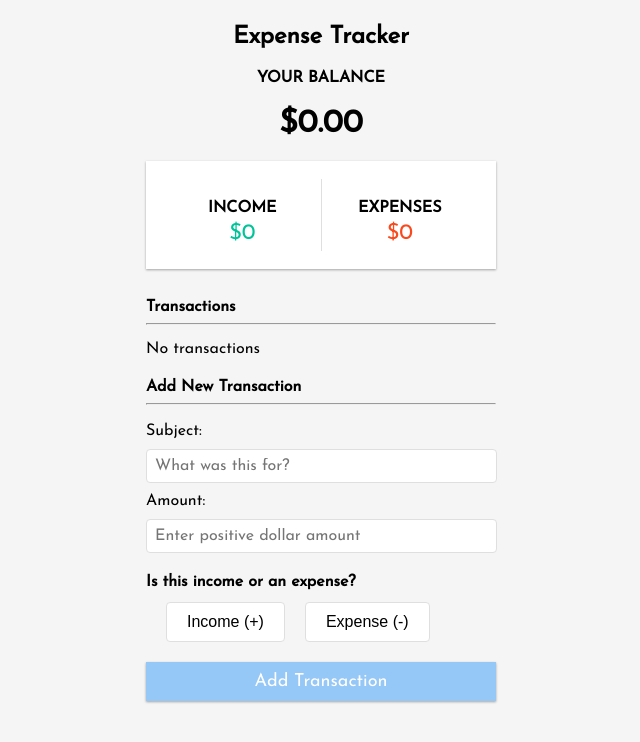
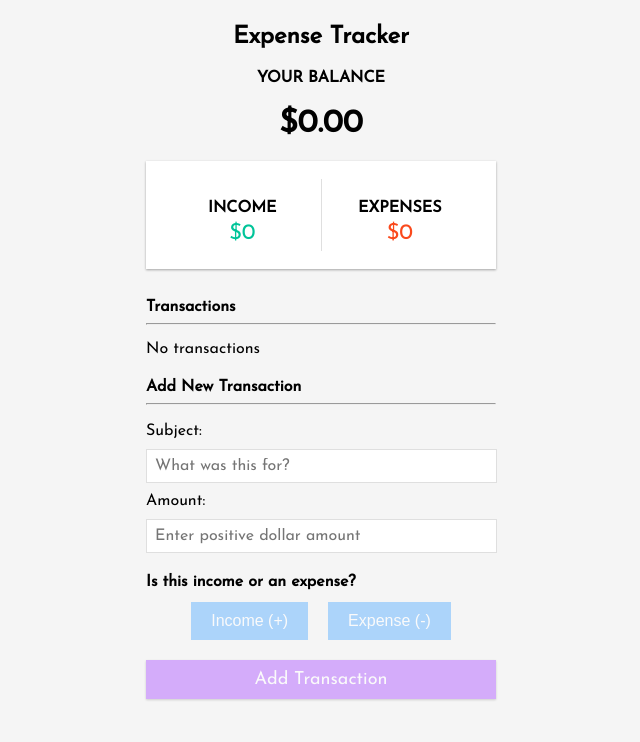
Before and after one commit to dougschallmoser/expense-tracker, a React (Create React App) app: page / in a window 1280 px wide. Shown: the top 742 px of the page, without its empty margins (319-959 px from the left). Built offline with nearby package versions, Linux system fonts and the light colour scheme.

Commit message:
update color of buttons, integrate flexbox to amount-type-container

```diff
--- a/src/main.css
+++ b/src/main.css
@@ -88,14 +88,9 @@ h4 {
   padding: 2px 5px;
   position: absolute;
   top: 50%;
-  left: 0;
+  left: -10px;
   transform: translate(-100%, -50%);
-  opacity: 0;
   transition: opacity 0.5s ease;
-}
-
-.transaction-list li:hover .delete-transaction {
-  opacity: 1;
 }
 
 label {
@@ -109,14 +104,18 @@ form input {
   display: block;
   font-size: 16px;
   border: 1px solid #dfdfdf;
-  border-radius: 4px;
+}
+
+form input:focus {
+  outline: none;
+  border: 1px solid #64b4ff;
 }
 
 #submit-btn {
   width: 100%;
   margin: 10px 0 30px;
   padding: 10px;
-  background: #64b4ff;
+  background: #b464ff;
   box-shadow: 0 1px 3px rgba(0, 0, 0, 0.12), 0 1px 2px rgba(0, 0, 0, 0.24);
   color: #fff;
   border: 0;
@@ -127,11 +126,19 @@ form input {
 
 #submit-btn:disabled {
   cursor: default;
-  background: #95c7f7;
+  opacity: 0.5;
+}
+
+.amount-type-container {
+  display: flex;
+  justify-content: center;
 }
 
 .amount-type {
   display: inline-block;
+}
+
+.amount-type:nth-child(2) {
   margin-left: 20px;
 }
 
@@ -143,17 +150,16 @@ form input {
 
 .amount-type label {
   display: inline-block;
-  background: #fff;
+  background: #64b4ff;
+  opacity: 0.5;
   padding: 10px 20px;
   font-family: sans-serif, Arial;
   font-size: 16px;
-  border: 1px solid #dfdfdf;
-  border-radius: 4px;
+  color: white;
   cursor: pointer;
 }
 
 .amount-type input[type="radio"]:checked + label,
 .amount-type input[type="radio"]:focus + label {
-  background-color:rgb(232, 208, 255);
-  border-color: rgb(109, 68, 204);
+  opacity: 1;
 }
```
Also changed, not shown: 1 other file (tests, documents, lock files or other folders).
